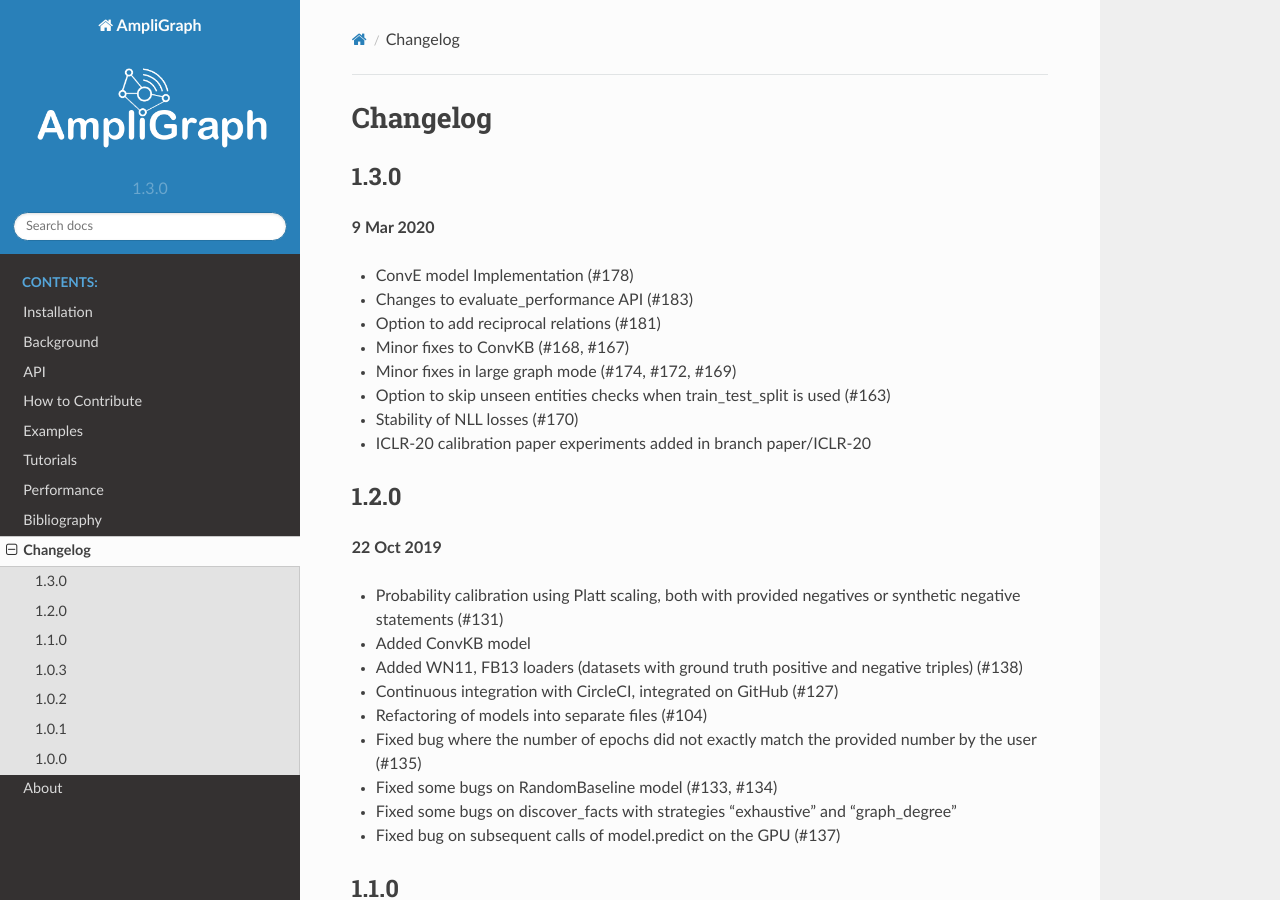
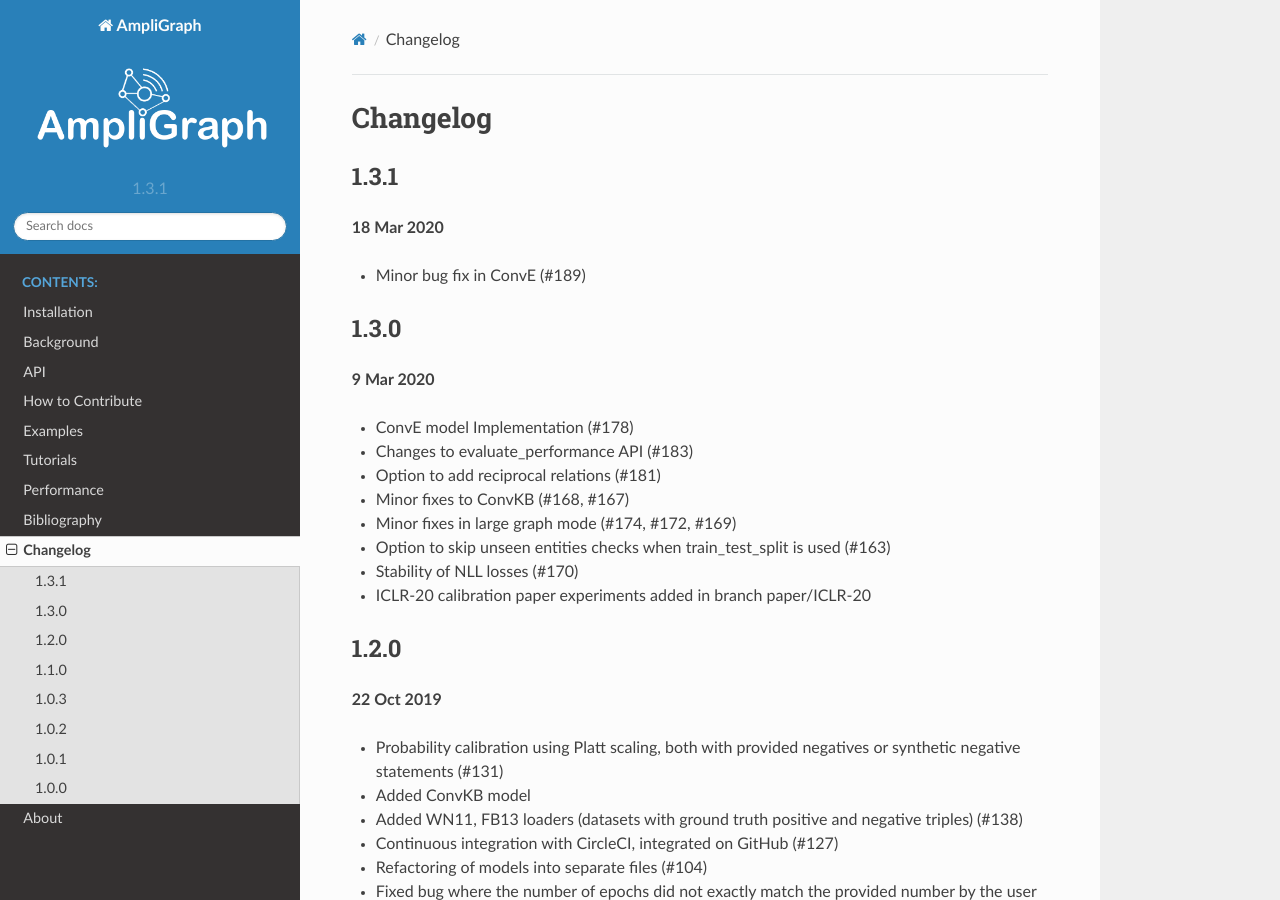
Before and after one commit to Accenture/AmpliGraph, a Sphinx documentation site: the page built from docs/changelog.md, in a window 1280 px wide and 900 px high. Built offline with Sphinx 7.4.7 and the Read the Docs theme 2.0.0, drawn with Linux system fonts in a browser that asks for light colours; the version number is read from the project's files by our own code.

Commit message:
Updated the version. Fixed minor documentation issues

````diff
--- a/ampligraph/__init__.py
+++ b/ampligraph/__init__.py
@@ -12,7 +12,7 @@ import pkg_resources
 import tensorflow as tf
 tf.compat.v1.logging.set_verbosity(tf.compat.v1.logging.ERROR)
 
-__version__ = '1.3.0'
+__version__ = '1.3.1'
 __all__ = ['datasets', 'latent_features', 'discovery', 'evaluation', 'utils']
 
 logging.config.fileConfig(pkg_resources.resource_filename(__name__, 'logger.conf'), disable_existing_loggers=False)
--- a/docs/changelog.md
+++ b/docs/changelog.md
@@ -1,4 +1,10 @@
 # Changelog
+
+## 1.3.1
+**18 Mar 2020**
+
+- Minor bug fix in ConvE (#189)
+
 
 ## 1.3.0
 **9 Mar 2020**
--- a/docs/install.md
+++ b/docs/install.md
@@ -66,5 +66,5 @@ pip install -e .
 ```python
 >> import ampligraph
 >> ampligraph.__version__
-'1.3.0'
+'1.3.1'
 ```
````
Also changed, not shown: README.md (+1 -1 lines), 2 other files.
